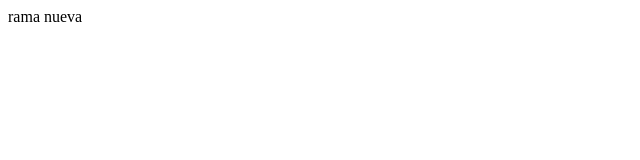
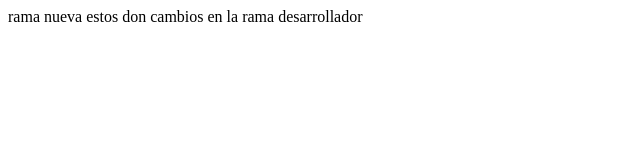
Before and after one commit to 14030598/prueba, a plain HTML site: page Index.html in a window 1280 px wide. Shown: the whole page, without its empty margins (0-640 px from the left). Drawn offline with Linux system fonts and the light colour scheme.

Commit message:
Commit 1

```diff
--- a/Index.html
+++ b/Index.html
@@ -2,6 +2,7 @@
 
 <body>
 rama nueva
+  estos don cambios en la rama desarrollador
 
 <body>
 
```
